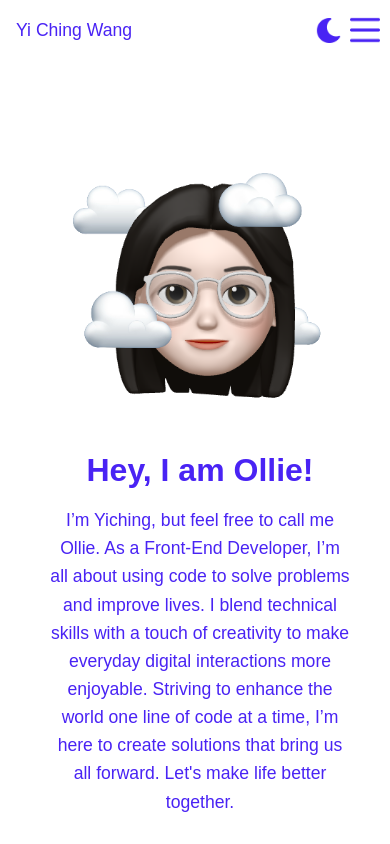
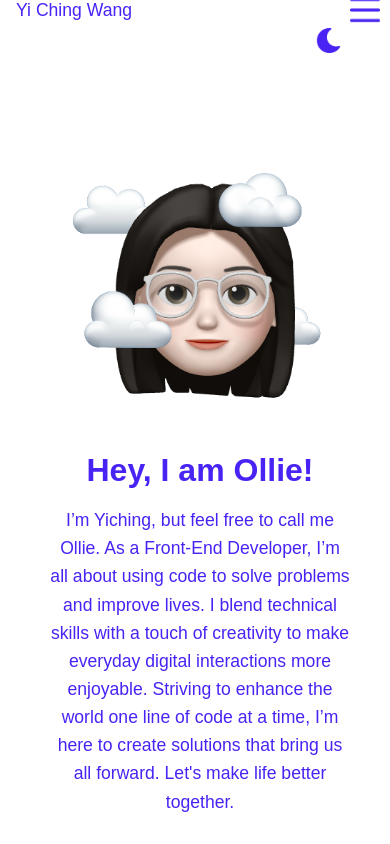
Before and after one commit to YiChingWang/Personal-Website, a React (Vite) app: page / in a window 390 px wide. Shown: the top 844 px of the page. Built offline with nearby package versions, Linux system fonts and the light colour scheme.

Commit message:
modification

```diff
--- a/src/Components/Header/Header.css
+++ b/src/Components/Header/Header.css
@@ -59,7 +59,7 @@
     padding-top: 5px;
   }
 }
-@media (max-width: 40rem) {
+/* @media (max-width: 40rem) {
   .header__theme {
     padding-top: 8px;
     grid-column: 10 / 12;
@@ -75,4 +75,18 @@
 
     padding-right: 10px;
   }
+} */
+@media (max-width: 40rem) {
+  .header__theme {
+    padding-top: 8px;
+    grid-column: 10 / 12; /* 確保開始和結束列用具體數字 */
+    margin-left: auto; /* 替代 justify-self: end */
+    padding-right: 17px;
+  }
+
+  .header__nav {
+    grid-column: 12 / 13; /* 避免使用 -1 */
+    padding-right: 10px;
+    /* 使用其他方法改變順序，避免依賴 order */
+  }
 }
```
